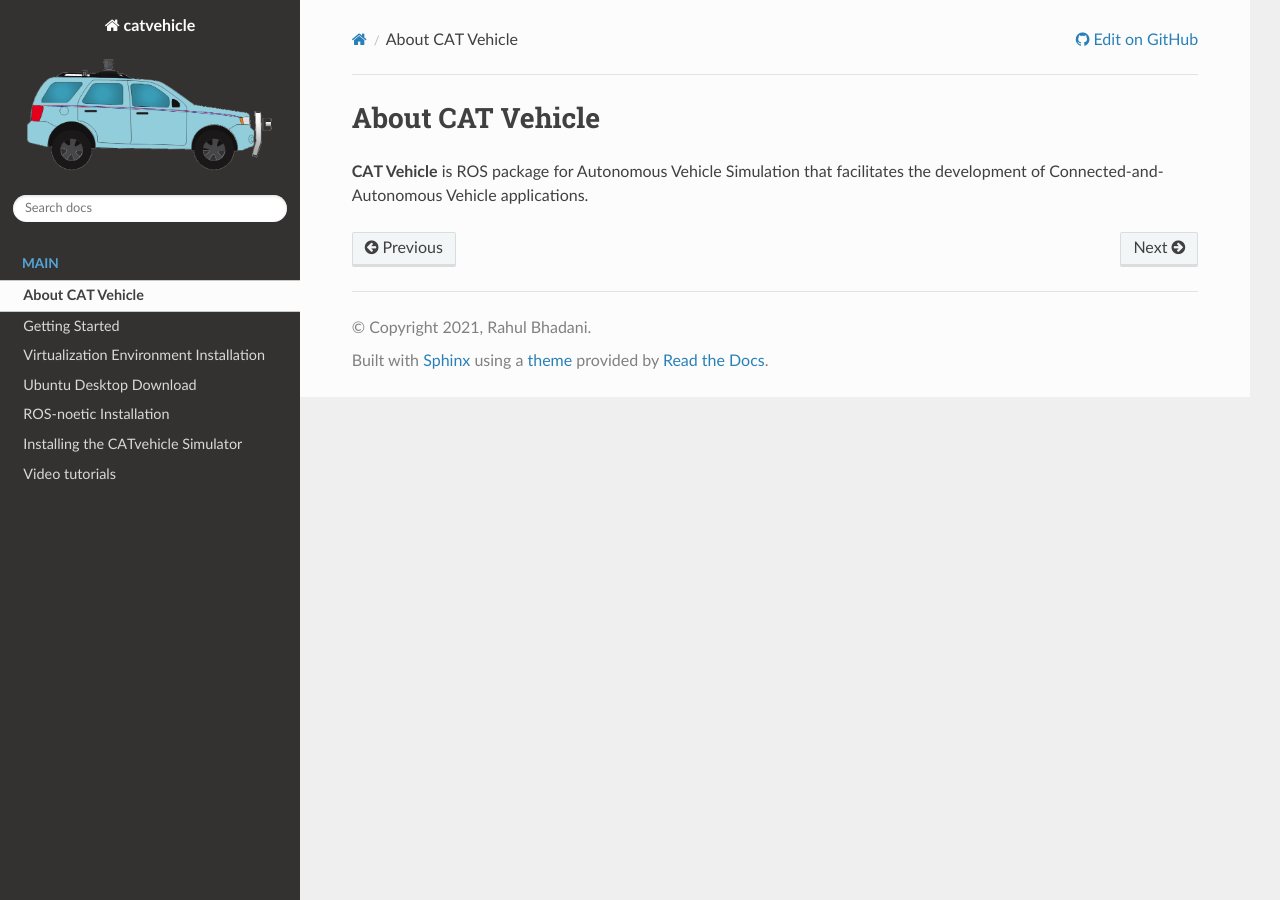
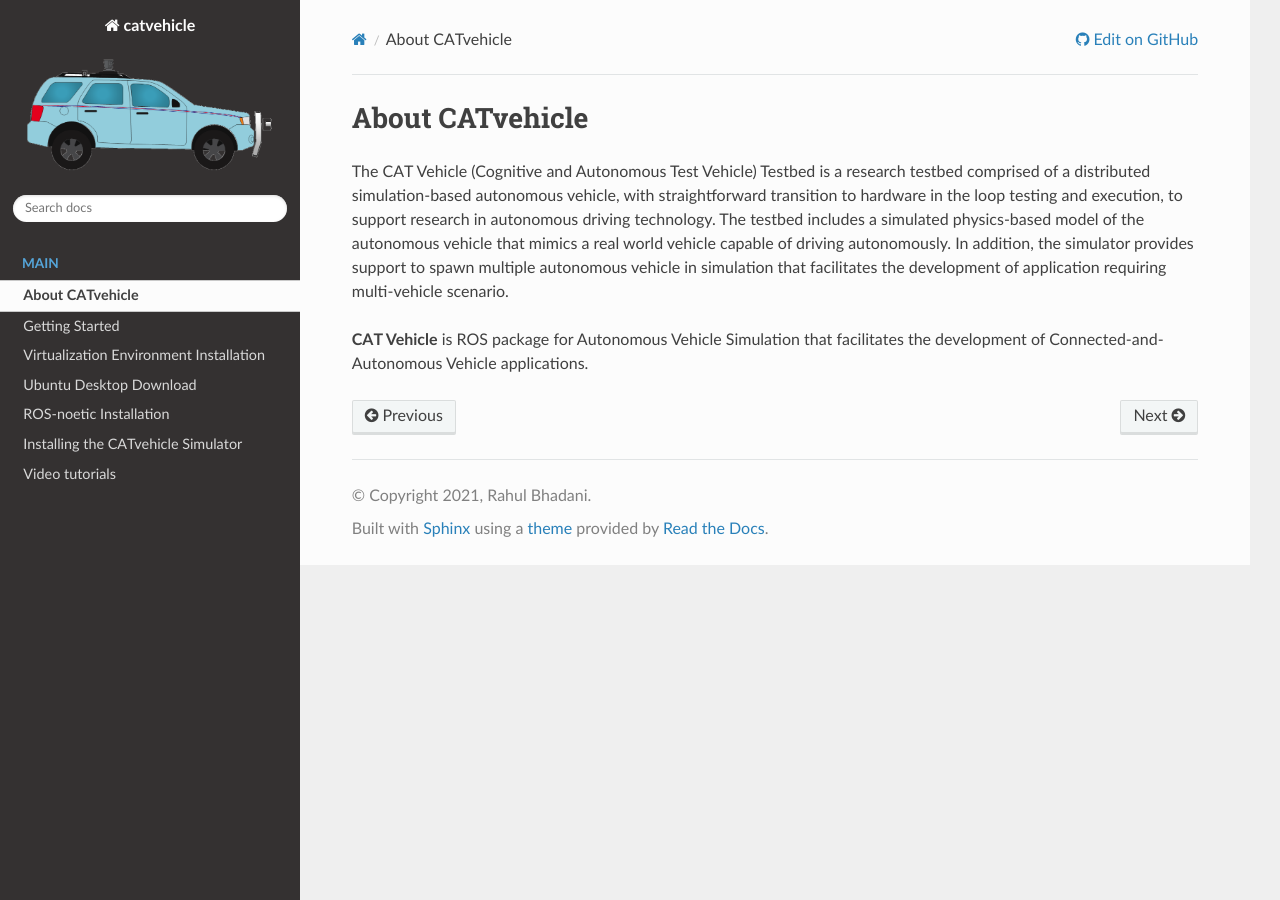
Before and after one commit to jmscslgroup/catvehicle, a Sphinx documentation site: the page built from docs/source/about.rst, in a window 1280 px wide. Built offline with Sphinx 7.4.7 and the Read the Docs theme 2.0.0, drawn with Linux system fonts in a browser that asks for light colours; the version number could not be read and is left out.

Commit message:
revised about.rst, ubuntuinstall.rst and ve-installation.rst

```diff
--- a/docs/source/about.rst
+++ b/docs/source/about.rst
@@ -1,4 +1,10 @@
-About CAT Vehicle
+About CATvehicle
 ----------------------
 
+The CAT Vehicle (Cognitive and Autonomous Test Vehicle) Testbed is a research testbed comprised of a distributed simulation-based autonomous vehicle,
+with straightforward transition to hardware in the loop testing and execution, to support research in autonomous driving technology.
+The testbed includes a simulated physics-based model of the autonomous vehicle that mimics a real world vehicle
+capable of driving autonomously. In addition, the simulator provides support to spawn multiple autonomous vehicle
+in simulation that facilitates the development of application requiring multi-vehicle scenario.
+
 **CAT Vehicle** is ROS package for Autonomous Vehicle Simulation that facilitates the development of Connected-and-Autonomous Vehicle applications.
--- a/docs/source/ubuntuinstall.rst
+++ b/docs/source/ubuntuinstall.rst
@@ -1,6 +1,6 @@
 Ubuntu Desktop Download
 +++++++++++++++++++++++
-This section will help with installing Ubuntu
+This section will help with installing Ubuntu 20.04 LTS
 
 .. note::
    If you already have Ubuntu 20.04 LTS as your running system you may skip to the next section where we install ROS.
@@ -10,7 +10,7 @@ Before Installing
 Before we continue, please make sure to have your virtual software up and running.
 The installation works with VMWare or VirtualBox.
 
-Istallation Steps for VMware:
+Installation Steps for VMware:
 ^^^^^^^^^^^^^^^^^^^^^^^^^^^^^^^
 
 1. Download Ubuntu Desktop from the `Ubuntu Download Page <https://ubuntu.com/download/desktop>`_
--- a/docs/source/ve-installation.rst
+++ b/docs/source/ve-installation.rst
@@ -10,6 +10,9 @@ In this section we wil go over how to install VMWare on your machine.
 .. note::
     If you have an Ubuntu running system, you do not need to install a virtual machine software.
     This tutorial does not go over how to install VirtualBox or Dual boot, though those are options.
+
+.. warning::
+    Before installing, make sure to have at least 60 GB of hard disk space available in the system (100GB recommended) and 4GB of Ram (8GB recommended).
 
 VMware
 ^^^^^^^^^
```
